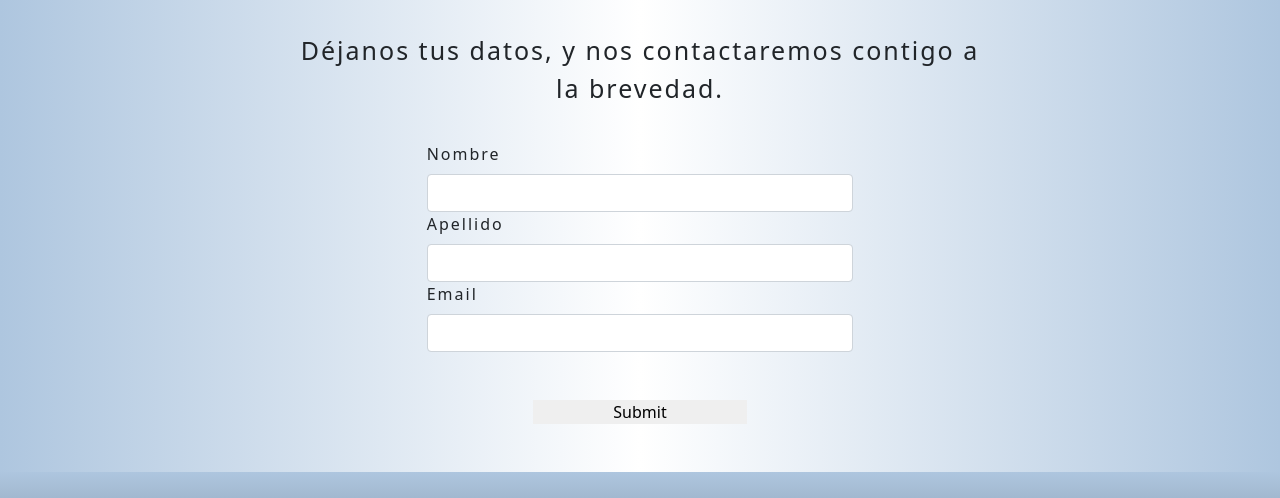
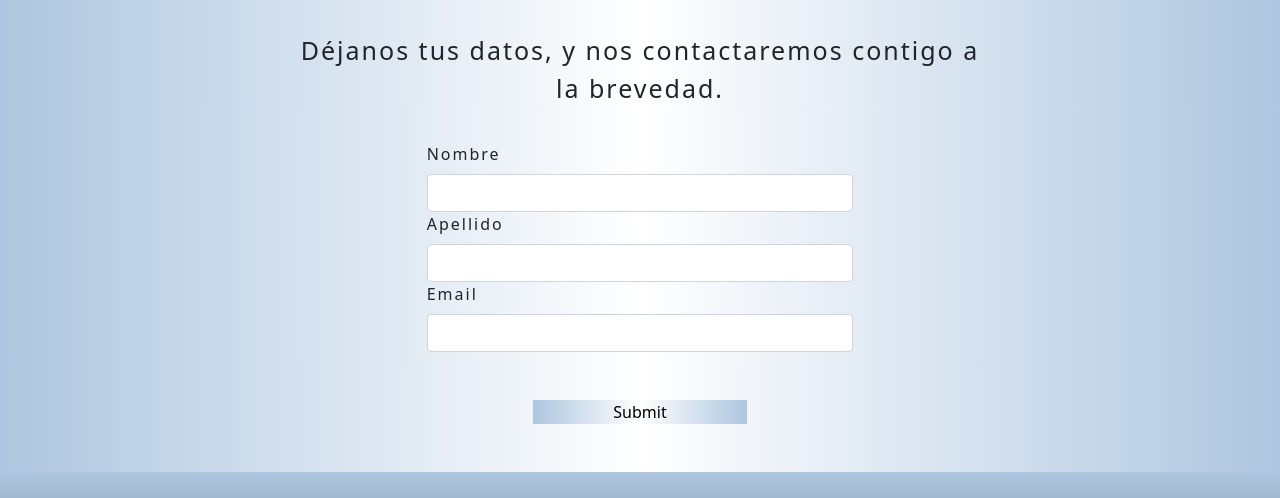
Before and after one commit to NicolasClaudioBolo/sitio_web_bolo, a plain HTML site: page Pages/Contáctanos.html in a window 1280 px wide. Shown: the part 402-900 px from the top of the page. Drawn offline with nearby package versions, Linux system fonts and the light colour scheme.

Commit message:
Le puse color al botón Enviar en Contacto

```diff
--- a/Pages/Contáctanos.html
+++ b/Pages/Contáctanos.html
@@ -89,7 +89,7 @@
               Email válido
             </div>
         </div>
-        <input class="col-ld-2 col-md-2 col-sm-2 col-2 mx-auto d-block my-5" type="submit" style="border:0">
+        <input class="col-ld-2 col-md-2 col-sm-2 col-2 mx-auto d-block my-5 img_fondo" type="submit" style="border:0">
     </form>
     <div>
         <footer class="div__Volver">
```
